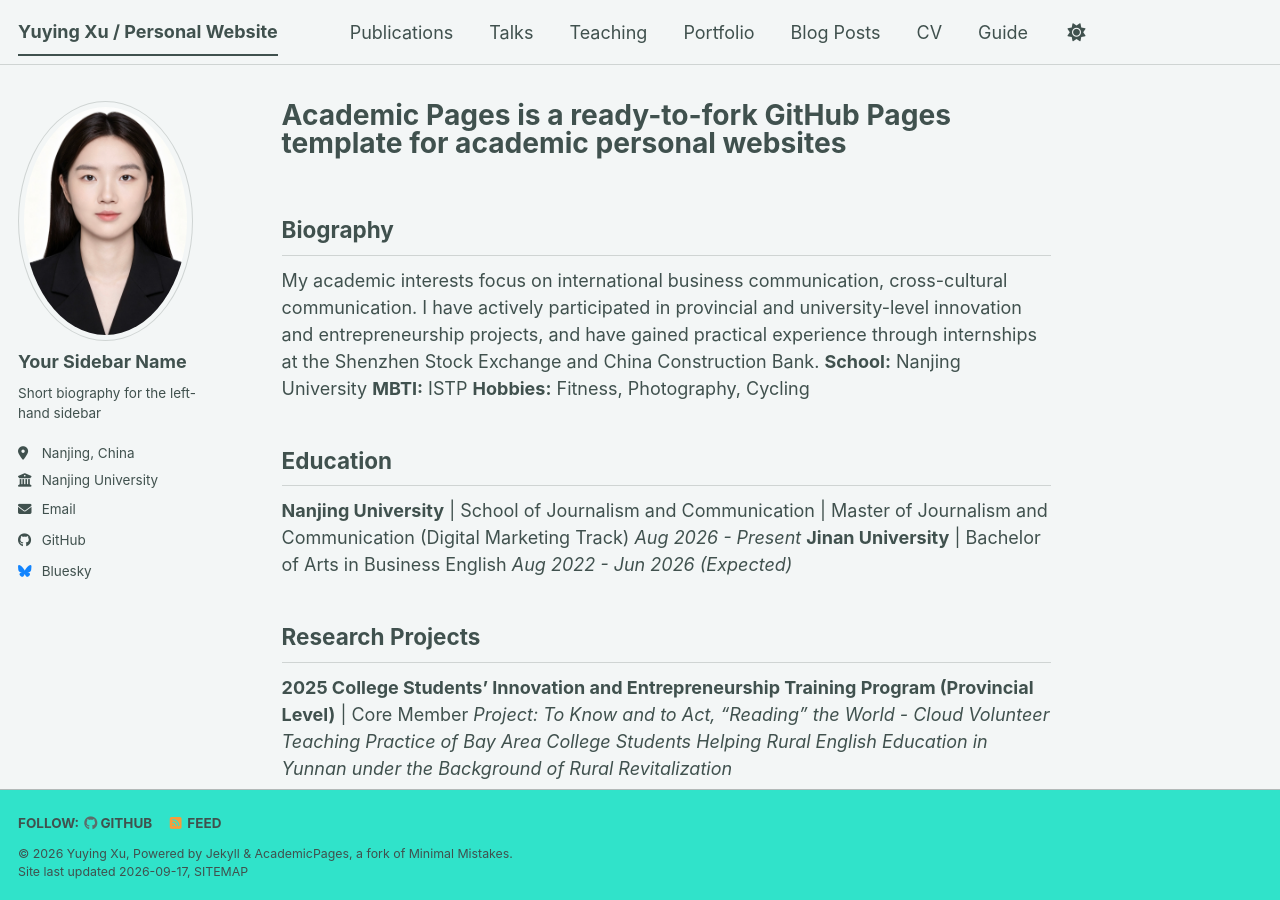
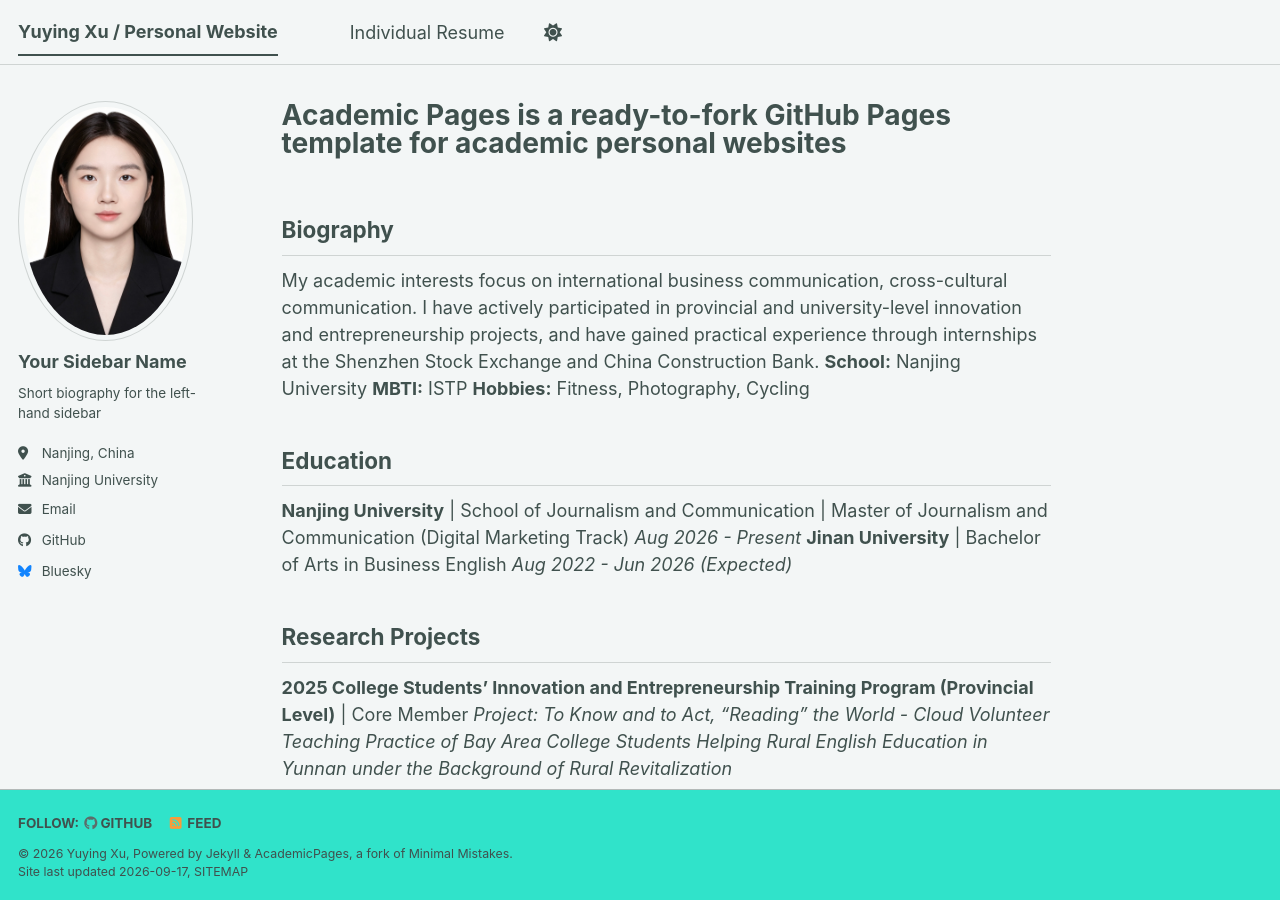
Before and after one commit to XuYuying2026/XuYuying2026.github.io, a Jekyll site: the page built from _pages/about.md, in a window 1280 px wide and 900 px high. Built offline with Jekyll 4.4.1, drawn with Linux system fonts in a browser that asks for light colours; a style sheet for code colours, icons or effects is not loaded.

Commit message:
Remove old navigation items and add Individual Resume

```diff
--- a/_data/navigation.yml
+++ b/_data/navigation.yml
@@ -8,26 +8,5 @@
 #      Markdown formatted page while the second is generated using JSON.
 
 main:
-  - title: "Publications"
-    url: /publications/
-
-  - title: "Talks"
-    url: /talks/
-
-  - title: "Teaching"
-    url: /teaching/
-
-  - title: "Portfolio"
-    url: /portfolio/
-
-  - title: "Blog Posts"
-    url: /year-archive/
-
-  - title: "CV"
-    url: /cv/
-
-  # - title: "CV"
-  #   url: /cv-json/
-
-  - title: "Guide"
-    url: /markdown/
+  - title: "Individual Resume"
+    url: /Individual Resume/
```
